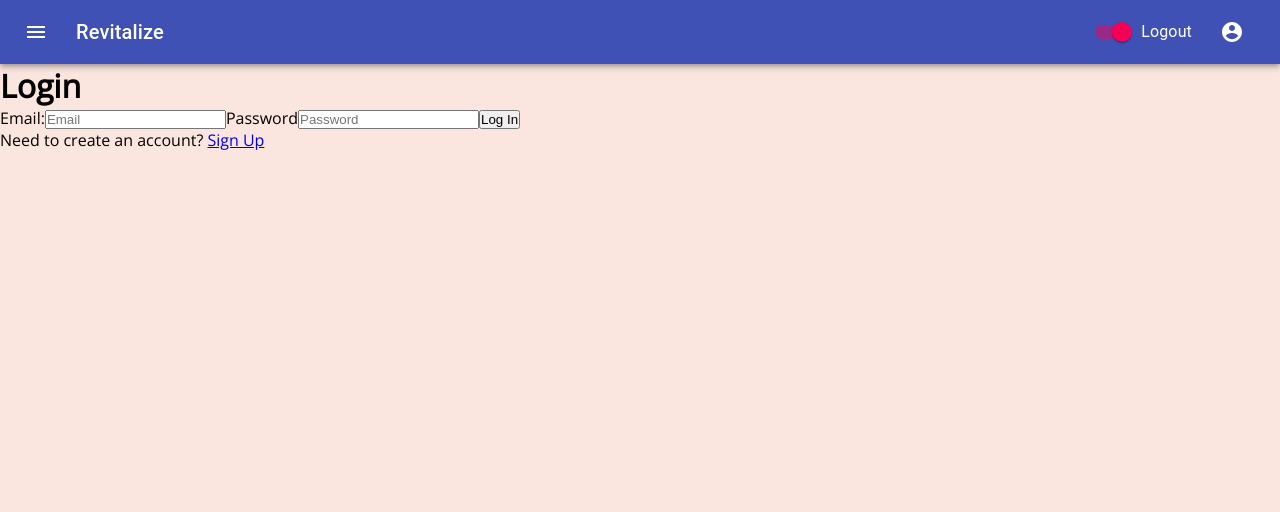
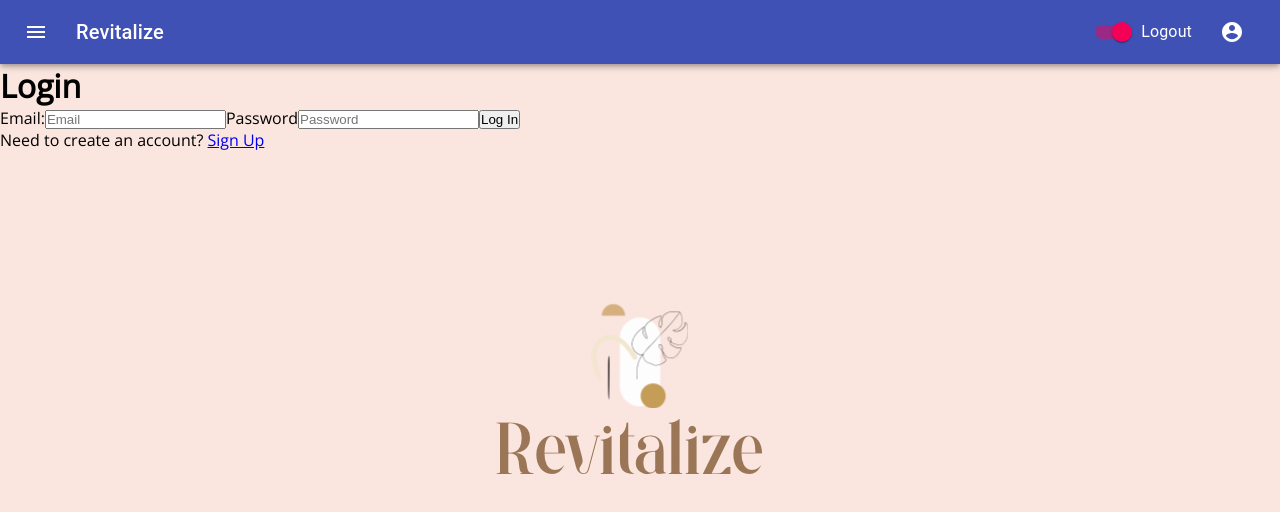
Before and after one commit to Latinobull/Revitalize, a React (Create React App) app in the folder client/: page /login in a window 1280 px wide. Shown: the top 512 px of the page. Built offline with nearby package versions, Linux system fonts and the light colour scheme; no server answers.

Commit message:
adding background image as an example to play around with positioning

```diff
--- a/client/src/App.css
+++ b/client/src/App.css
@@ -24,7 +24,6 @@
 }
 
 body{
-  /* background-image: url("./assets/images/opt2.PNG"); */
   background-attachment: fixed;
   background-color: #fae5df;
   background-position: center;
--- a/client/src/component/Appbar/index.js
+++ b/client/src/component/Appbar/index.js
@@ -11,6 +11,7 @@ import FormControlLabel from '@material-ui/core/FormControlLabel';
 import FormGroup from '@material-ui/core/FormGroup';
 import MenuItem from '@material-ui/core/MenuItem';
 import Menu from '@material-ui/core/Menu';
+
 
 
 const useStyles = makeStyles((theme) => ({
@@ -86,7 +87,7 @@ export default function Appbar() {
                 onClose={handleClose}
               >
                 <MenuItem onClick={handleClose}>Profile</MenuItem>
-                <MenuItem onClick={handleClose}>My account</MenuItem>
+                <MenuItem onClick={handleClose}>My Account</MenuItem>
               </Menu>
             </div>
           )}
--- a/client/src/component/Login2.0.js
+++ b/client/src/component/Login2.0.js
@@ -1,6 +1,8 @@
 import React, { useRef, useState } from 'react';
 import { Link, useHistory } from 'react-router-dom';
 import { useAuth } from '../Authenticate/AuthContext';
+import "../../src/landing.css"
+
 export default function Login() {
   const emailRef = useRef();
   const passwordRef = useRef();
--- a/client/src/component/Meditation/Progressbar.js
+++ b/client/src/component/Meditation/Progressbar.js
@@ -1,4 +1,4 @@
-import React, {useState} from "react";
+import React from "react";
 import { CircularProgressbar, buildStyles } from 'react-circular-progressbar';
 import 'react-circular-progressbar/dist/styles.css';
 import "./style.css";
@@ -10,25 +10,26 @@ function ProgressBar (props){
 return (
 
 
-    <div className="sessionopt" style={{ width: 400, height: 400}}>
+    <div className="sessionopt" style={{ width: 200, height: 200}}>
     <CircularProgressbar onClick={props.value} maxValue={props.seconds} text={`${props.minsValue} : ${props.secondsValue < 10 ? props.secondsValue : props.secondsValue} `}
 
    styles={buildStyles({
-        rotation: 0.25,
+    rotation: 0.25,
 
-        strokeLinecap: "butt",
+    // Whether to use rounded or flat corners on the ends - can use 'butt' or 'round'
+    strokeLinecap: 'butt',
 
-        textSize: "14px",
-        pathTransitionDuration: 0.5,
+    // Text size
+    textSize: '16px',
+
+    // How long animation takes to go from one percentage to another, in seconds
+    pathTransitionDuration: 1.0,
 
     // Can specify path transition in more detail, or remove it entirely
-    pathTransition: "none",
-    xtransition: 'stroke-dashoffset 0.5s ease 0s',
-    position: "absolute",
-    transform: 'rotate(-90deg)',
+    // pathTransition: 'none',
 
     // Colors
-    pathColor: `rgba(62, 152, 199, ${props.value} / ${props.seconds})`,
+    pathColor: `rgba(62, 152, 199, ${props.minsValue} ${props.secondsValue} / ${props.seconds})`,
     textColor: '#f88',
     trailColor: '#d6d6d6',
     backgroundColor: '#3e98c7',
--- a/client/src/component/Meditation/Session.js
+++ b/client/src/component/Meditation/Session.js
@@ -25,7 +25,7 @@ function Session(){
 
     useEffect(()=>{
       const interval = setInterval(() => {
-        if (seconds == 0) return
+        if (seconds === 0) return
         if (seconds > 0){
           setSeconds(seconds => seconds -1)
           setSecondsValue(seconds % 60)
--- a/client/src/component/Signup2.0.js
+++ b/client/src/component/Signup2.0.js
@@ -1,6 +1,8 @@
 import React, { useRef, useState } from 'react';
 import { useAuth } from '../Authenticate/AuthContext';
 import { Link, useHistory } from 'react-router-dom';
+import "../../src/landing.css"
+
 export default function Signup() {
   const emailRef = useRef();
   const passwordRef = useRef();
--- /dev/null
+++ b/client/src/landing.css
@@ -0,0 +1,7 @@
+body{
+    background-image: url("./assets/images/opt2.PNG");
+    background-attachment: fixed;
+    background-color: #fae5df;
+    background-position: center;
+    background-repeat: repeat;
+  }
```
